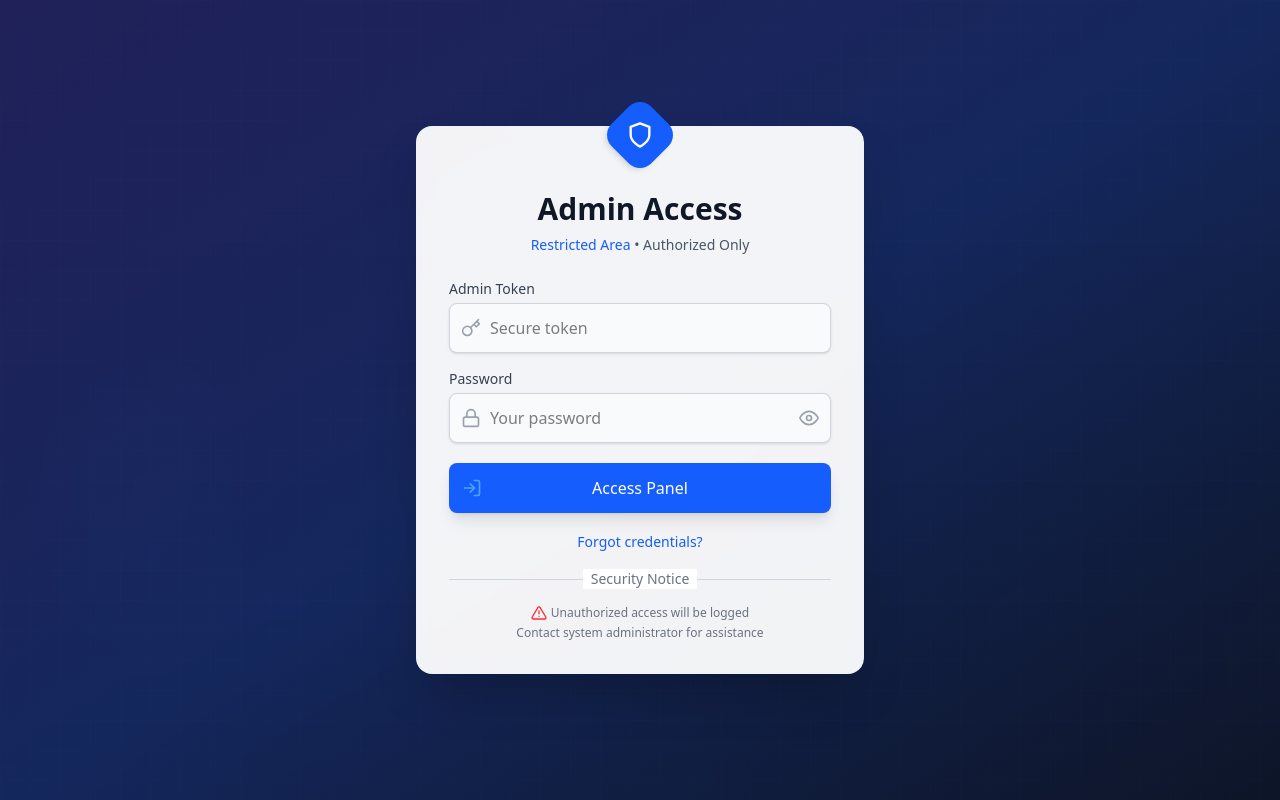
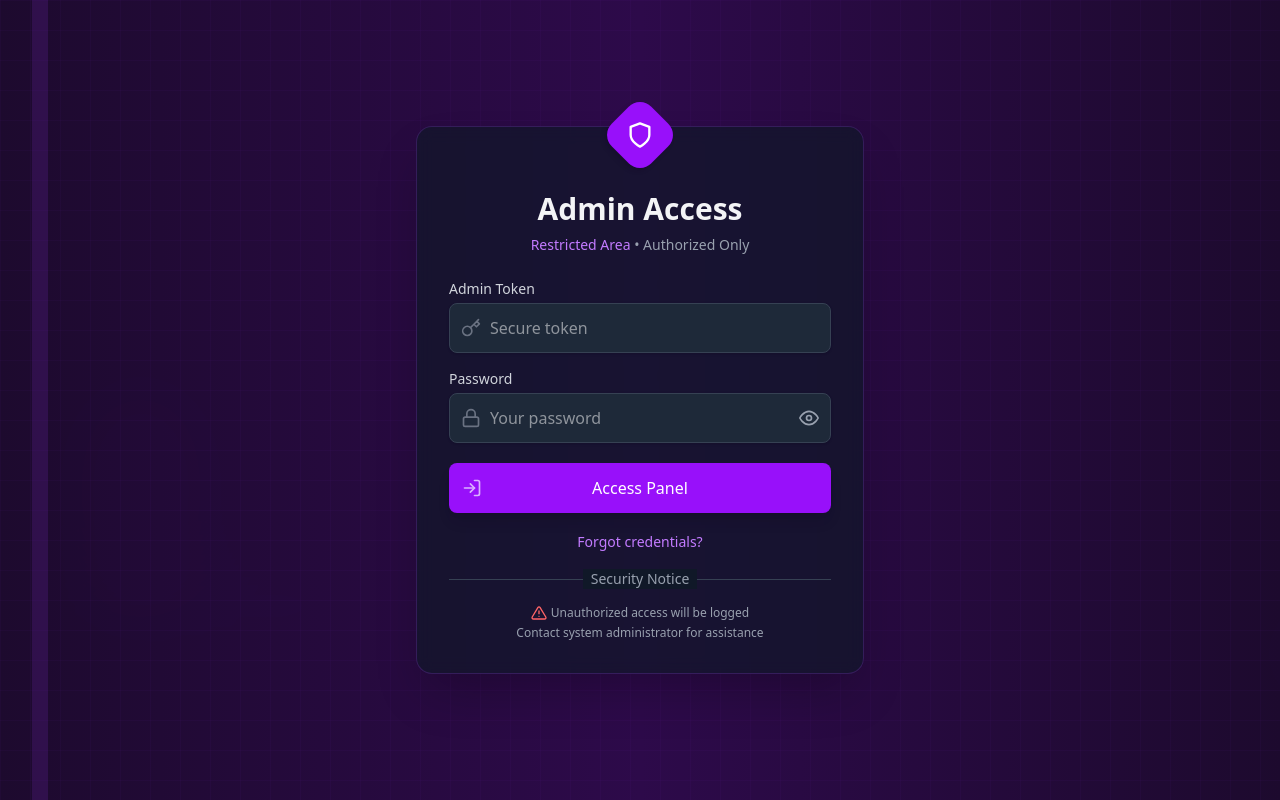
Before and after one commit to Adityadab10/InternTrack, a React (Vite) app in the folder frontend/: page /admin/AdminLogin in a window 1280 px wide. Built offline with nearby package versions, Linux system fonts and the light colour scheme; no server answers.

Commit message:
admin login

```diff
--- a/frontend/src/admin/AdminLogin.jsx
+++ b/frontend/src/admin/AdminLogin.jsx
@@ -27,22 +27,27 @@ export default function AdminLogin() {
   }
 
   return (
-    <div className="min-h-screen bg-gradient-to-br from-indigo-900 via-blue-900 to-slate-900 py-4 px-4 sm:px-6 lg:px-8 flex items-center justify-center relative overflow-hidden">
+    <div className="min-h-screen flex items-center justify-center relative overflow-hidden"
+      style={{
+        backgroundColor: "#1D0A2E", // This deep purple color matches the image
+        backgroundImage: "linear-gradient(to right, #1D0A2E, #2D0A4A, #1D0A2E)"
+      }}>
       {/* Abstract background patterns */}
       <div className="absolute inset-0 opacity-10">
-        <div className="absolute top-0 left-0 w-full h-full bg-black">
+        <div className="absolute top-0 left-0 w-full h-full">
           <div className="absolute top-0 left-0 w-full h-full">
             {[...Array(5)].map((_, i) => (
               <div
                 key={i}
-                className="absolute rounded-full bg-blue-500"
+                className="absolute rounded-full"
                 style={{
                   width: `${Math.random() * 300 + 50}px`,
                   height: `${Math.random() * 300 + 50}px`,
                   top: `${Math.random() * 100}%`,
                   left: `${Math.random() * 100}%`,
-                  opacity: Math.random() * 0.3,
+                  opacity: Math.random() * 0.2,
                   filter: 'blur(40px)',
+                  backgroundColor: '#9333ea' // Brighter purple for the blurred circles
                 }}
               />
             ))}
@@ -51,16 +56,19 @@ export default function AdminLogin() {
       </div>
 
       {/* Security grid pattern */}
-      <div className="absolute inset-0 bg-slate-900 opacity-40"
+      <div className="absolute inset-0 opacity-20"
         style={{
-          backgroundImage: 'linear-gradient(rgba(25, 35, 60, 0.3) 1px, transparent 1px), linear-gradient(90deg, rgba(25, 35, 60, 0.3) 1px, transparent 1px)',
+          backgroundImage: 'linear-gradient(rgba(147, 51, 234, 0.2) 1px, transparent 1px), linear-gradient(90deg, rgba(147, 51, 234, 0.2) 1px, transparent 1px)',
           backgroundSize: '30px 30px'
         }} />
 
-      <div className="max-w-md w-full space-y-6 bg-white/95 backdrop-blur-sm p-6 sm:p-8 rounded-xl sm:rounded-2xl shadow-lg sm:shadow-2xl border border-blue-100/20 relative z-10">
+      {/* Vertical stripe similar to the image */}
+      <div className="absolute h-full w-4 left-8 top-0" style={{ backgroundColor: "rgba(147, 51, 234, 0.15)" }}></div>
+
+      <div className="max-w-md w-full space-y-6 bg-gray-900/70 backdrop-blur-sm p-6 sm:p-8 rounded-xl sm:rounded-2xl shadow-lg sm:shadow-2xl border border-purple-500/20 relative z-10">
         {/* Logo/Badge - adjusted for mobile */}
         <div className="absolute -top-5 left-1/2 transform -translate-x-1/2">
-          <div className="w-12 h-12 sm:w-14 sm:h-14 bg-blue-600 rounded-xl sm:rounded-2xl shadow-md flex items-center justify-center transform rotate-45">
+          <div className="w-12 h-12 sm:w-14 sm:h-14 bg-purple-600 rounded-xl sm:rounded-2xl shadow-md flex items-center justify-center transform rotate-45">
             <div className="transform -rotate-45">
               <FiShield className="w-6 h-6 sm:w-7 sm:h-7 text-white" />
             </div>
@@ -68,47 +76,47 @@ export default function AdminLogin() {
         </div>
 
         <div className="pt-6 sm:pt-8">
-          <h2 className="text-center text-2xl sm:text-3xl font-bold text-gray-900">Admin Access</h2>
-          <p className="mt-1 sm:mt-2 text-center text-xs sm:text-sm text-gray-600">
-            <span className="font-medium text-blue-600">Restricted Area</span> • Authorized Only
+          <h2 className="text-center text-2xl sm:text-3xl font-bold text-gray-100">Admin Access</h2>
+          <p className="mt-1 sm:mt-2 text-center text-xs sm:text-sm text-gray-400">
+            <span className="font-medium text-purple-400">Restricted Area</span> • Authorized Only
           </p>
         </div>
 
         <form className="mt-4 sm:mt-6 space-y-4" onSubmit={handleSubmit}>
           <div className="rounded-md space-y-4">
             <div>
-              <label htmlFor="token" className="block text-xs sm:text-sm font-medium text-gray-700 mb-1">
+              <label htmlFor="token" className="block text-xs sm:text-sm font-medium text-gray-300 mb-1">
                 Admin Token
               </label>
               <div className="relative">
                 <div className="absolute inset-y-0 left-0 pl-3 flex items-center pointer-events-none">
-                  <FiKey className="h-4 w-4 sm:h-5 sm:w-5 text-gray-400" />
+                  <FiKey className="h-4 w-4 sm:h-5 sm:w-5 text-gray-500" />
                 </div>
                 <input
                   id="token"
                   name="token"
                   type="text"
                   required
-                  className="pl-9 sm:pl-10 block w-full px-3 py-2 sm:py-3 border border-gray-300 rounded-md sm:rounded-lg shadow-sm focus:ring-blue-500 focus:border-blue-500 bg-gray-50 text-sm sm:text-base"
+                  className="pl-9 sm:pl-10 block w-full px-3 py-2 sm:py-3 border border-gray-700 rounded-md sm:rounded-lg shadow-sm focus:ring-purple-500 focus:border-purple-500 bg-gray-800 text-sm sm:text-base text-white"
                   placeholder="Secure token"
                 />
               </div>
             </div>
 
             <div>
-              <label htmlFor="password" className="block text-xs sm:text-sm font-medium text-gray-700 mb-1">
+              <label htmlFor="password" className="block text-xs sm:text-sm font-medium text-gray-300 mb-1">
                 Password
               </label>
               <div className="relative">
                 <div className="absolute inset-y-0 left-0 pl-3 flex items-center pointer-events-none">
-                  <FiLock className="h-4 w-4 sm:h-5 sm:w-5 text-gray-400" />
+                  <FiLock className="h-4 w-4 sm:h-5 sm:w-5 text-gray-500" />
                 </div>
                 <input
                   id="password"
                   name="password"
                   type={showPassword ? "text" : "password"}
                   required
-                  className="pl-9 sm:pl-10 block w-full px-3 py-2 sm:py-3 border border-gray-300 rounded-md sm:rounded-lg shadow-sm focus:ring-blue-500 focus:border-blue-500 bg-gray-50 text-sm sm:text-base"
+                  className="pl-9 sm:pl-10 block w-full px-3 py-2 sm:py-3 border border-gray-700 rounded-md sm:rounded-lg shadow-sm focus:ring-purple-500 focus:border-purple-500 bg-gray-800 text-sm sm:text-base text-white"
                   placeholder="Your password"
                 />
                 <button
@@ -117,9 +125,9 @@ export default function AdminLogin() {
                   onClick={() => setShowPassword(!showPassword)}
                 >
                   {showPassword ? (
-                    <FiEyeOff className="h-4 w-4 sm:h-5 sm:w-5 text-gray-400 hover:text-gray-600" />
+                    <FiEyeOff className="h-4 w-4 sm:h-5 sm:w-5 text-gray-400 hover:text-gray-300" />
                   ) : (
-                    <FiEye className="h-4 w-4 sm:h-5 sm:w-5 text-gray-400 hover:text-gray-600" />
+                    <FiEye className="h-4 w-4 sm:h-5 sm:w-5 text-gray-400 hover:text-gray-300" />
                   )}
                 </button>
               </div>
@@ -130,7 +138,7 @@ export default function AdminLogin() {
             <button
               type="submit"
               disabled={isLoading}
-              className="group relative w-full flex justify-center py-2 sm:py-3 px-4 border border-transparent rounded-md sm:rounded-lg text-sm sm:text-base font-medium text-white bg-blue-600 hover:bg-blue-700 focus:outline-none focus:ring-2 focus:ring-offset-2 focus:ring-blue-500 transition-all duration-200 shadow-md sm:shadow-lg"
+              className="group relative w-full flex justify-center py-2 sm:py-3 px-4 border border-transparent rounded-md sm:rounded-lg text-sm sm:text-base font-medium text-white bg-purple-600 hover:bg-purple-700 focus:outline-none focus:ring-2 focus:ring-offset-2 focus:ring-purple-500 transition-all duration-200 shadow-md sm:shadow-lg"
             >
               {isLoading ? (
                 <svg
@@ -149,7 +157,7 @@ export default function AdminLogin() {
               ) : (
                 <>
                   <span className="absolute left-0 inset-y-0 flex items-center pl-3">
-                    <FiLogIn className="h-4 w-4 sm:h-5 sm:w-5 text-blue-400 group-hover:text-blue-300" />
+                    <FiLogIn className="h-4 w-4 sm:h-5 sm:w-5 text-purple-300 group-hover:text-purple-200" />
                   </span>
                   Access Panel
                 </>
@@ -158,23 +166,23 @@ export default function AdminLogin() {
           </div>
 
           <div className="text-center">
-            <a href="#" className="font-medium text-blue-600 hover:text-blue-500 text-xs sm:text-sm">
+            <a href="#" className="font-medium text-purple-400 hover:text-purple-300 text-xs sm:text-sm">
               Forgot credentials?
             </a>
           </div>
 
           <div className="relative">
             <div className="absolute inset-0 flex items-center">
-              <div className="w-full border-t border-gray-300"></div>
+              <div className="w-full border-t border-gray-700"></div>
             </div>
             <div className="relative flex justify-center text-xs sm:text-sm">
-              <span className="px-2 bg-white text-gray-500">Security Notice</span>
+              <span className="px-2 bg-gray-900 text-gray-400">Security Notice</span>
             </div>
           </div>
 
-          <div className="text-xs text-center text-gray-500">
+          <div className="text-xs text-center text-gray-400">
             <div className="flex items-center justify-center mb-1">
-              <FiAlertTriangle className="h-3 w-3 sm:h-4 sm:w-4 text-red-500 mr-1" />
+              <FiAlertTriangle className="h-3 w-3 sm:h-4 sm:w-4 text-red-400 mr-1" />
               <span>Unauthorized access will be logged</span>
             </div>
             <p className="text-xs">Contact system administrator for assistance</p>
```
